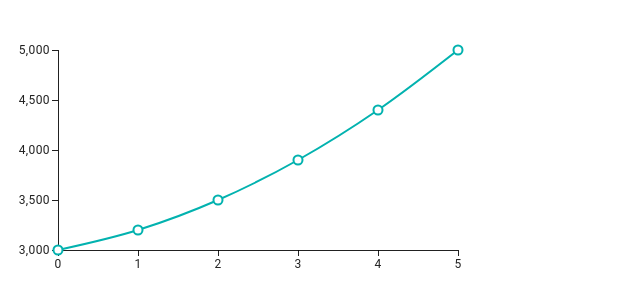
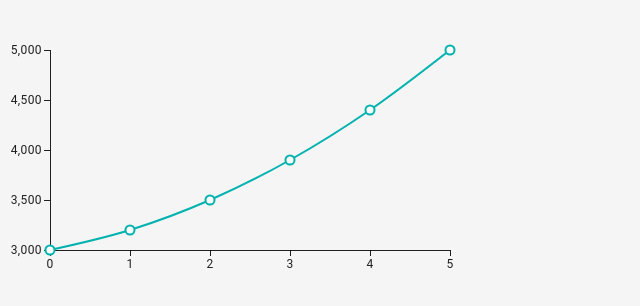
Before and after one commit to hrysdev/suhi-da-tracker, a React (Vite) app: page / in a window 1280 px wide. Shown: the top 306 px of the page, without its empty margins (0-640 px from the left). Built offline with nearby package versions, Linux system fonts and the light colour scheme.

Commit message:
feat: コンポーネント名をScoreLineChartに変更
Signed-off-by: hrysdev <hrysdev@gmail.com>

```diff
--- a/src/App.tsx
+++ b/src/App.tsx
@@ -1,16 +1,27 @@
+import React from "react";
+import { ThemeProvider, createTheme } from "@mui/material";
 import CssBaseline from "@mui/material/CssBaseline";
-import OverPaymentLineChart from "./components/OverPaymentLineChart";
+import ScoreLineChart from "./components/ScoreLineChart";
 
 // chrome.storage.local.get(null, (result) => {
 //   const typingProp: TypingProp[] = Object.values(dummyData);
 // });
 
 export default function App() {
+  const theme = createTheme({
+    palette: {
+      background: {
+        default: "#f5f5f5",
+      },
+    },
+  });
+
   return (
-    <>
-      <CssBaseline />
-      <OverPaymentLineChart />
-      {/* <footer>© 2024 HrysDev.</footer> */}
-    </>
+    <React.Fragment>
+      <ThemeProvider theme={theme}>
+        <CssBaseline />
+        <ScoreLineChart />
+      </ThemeProvider>
+    </React.Fragment>
   );
 }
--- a/src/components/OverPaymentLineChart.tsx
+++ b/src/components/ScoreLineChart.tsx
@@ -1,4 +1,3 @@
-import { Box } from "@mui/material";
 import { LineChart } from "@mui/x-charts";
 
 const data = {
@@ -47,20 +46,21 @@ type TypingProp = {
   typingDate: string;
 };
 
-export default function OverPaymentLineChart() {
+const boxWidth = 500;
+const boxHeight = 300;
+
+export default function ScoreLineChart() {
   const typingProp: TypingProp[] = Object.values(data);
 
   return (
-    <Box sx={{ mx: 1, borderRadius: 1 }}>
     <LineChart
       series={[
         {
           data: typingProp.map((item) => item.typingOverPayment),
         },
       ]}
-        width={500}
-        height={300}
+      width={boxWidth}
+      height={boxHeight}
     />
-    </Box>
   );
 }
```
Lines whose indentation alone changed are shown as unchanged.
